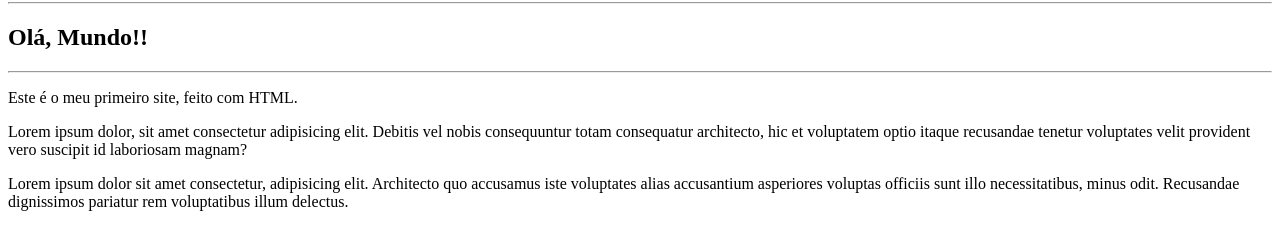
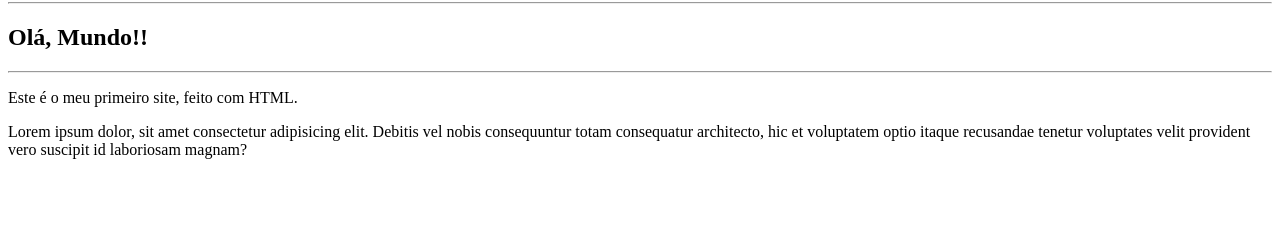
Before and after one commit to Felipe-Juver/Ola-Mundo, a plain HTML site: page site-exemplo/index.html in a window 1280 px wide. Shown: the part 78-328 px from the top of the page. Drawn offline with Linux system fonts and the light colour scheme.

Commit message:
Retirei um paragrafo

```diff
--- a/site-exemplo/index.html
+++ b/site-exemplo/index.html
@@ -12,6 +12,5 @@
     <hr>
     <p>Este é o meu primeiro site, feito com HTML.</p>
     <p>Lorem ipsum dolor, sit amet consectetur adipisicing elit. Debitis vel nobis consequuntur totam consequatur architecto, hic et voluptatem optio itaque recusandae tenetur voluptates velit provident vero suscipit id laboriosam magnam?</p>
-    <p>Lorem ipsum dolor sit amet consectetur, adipisicing elit. Architecto quo accusamus iste voluptates alias accusantium asperiores voluptas officiis sunt illo necessitatibus, minus odit. Recusandae dignissimos pariatur rem voluptatibus illum delectus.</p>
 </body>
 </html>
```
